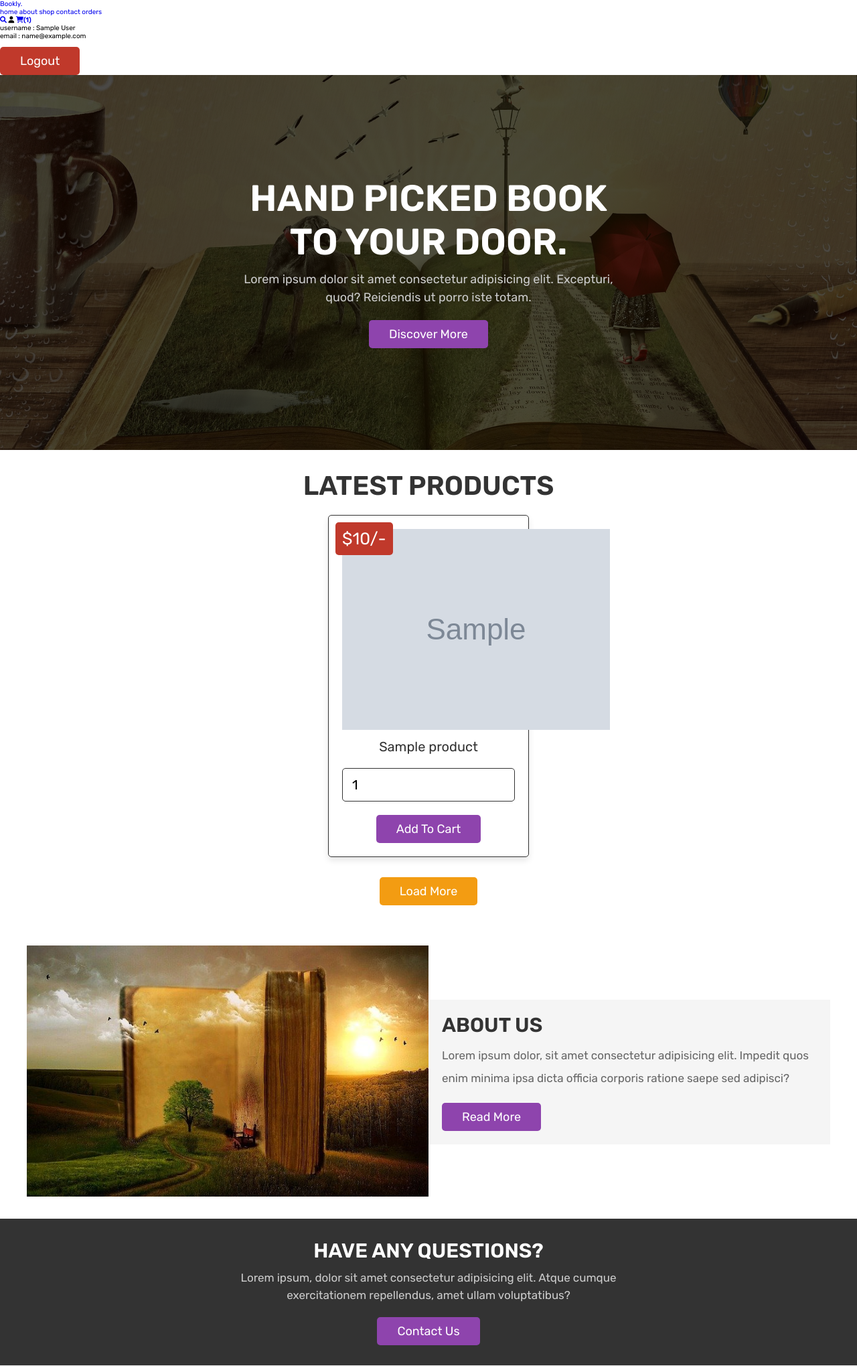
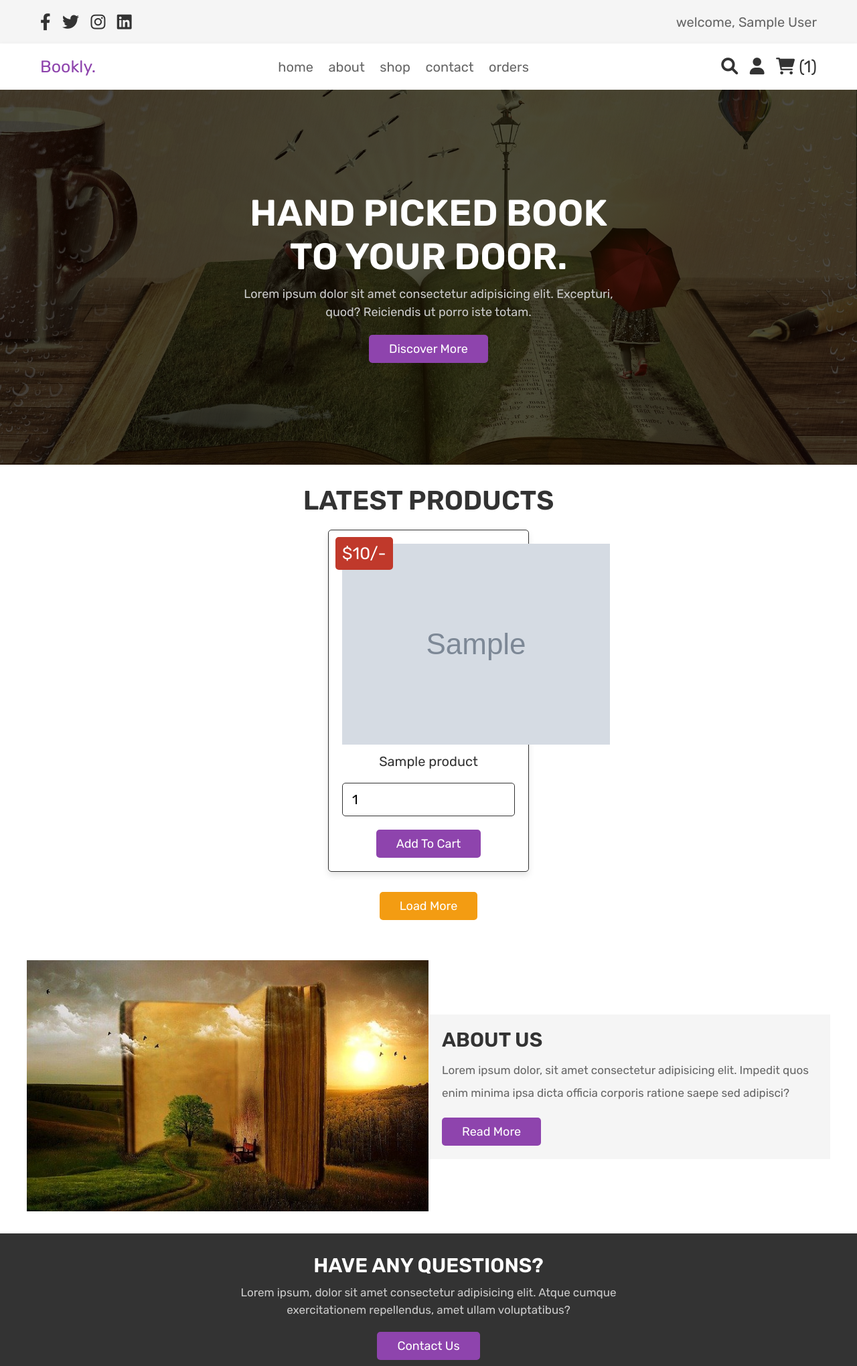
Before and after one commit to bv-0010-0001-0010/book-store-web, a PHP site: page /index.php in a window 1280 px wide. Shown: the top 2040 px of the page at 67% size. Run offline with PHP 8.4, Linux system fonts and the light colour scheme; the visitor is signed in with stand-in values (Sample User, id 1); tables that the repository leaves empty hold one stand-in row (values such as "Sample post"); grey boxes marked "Sample" are stand-in pictures.

Commit message:
header changes

```diff
--- a/header.php
+++ b/header.php
@@ -2,27 +2,59 @@
 // This file expects config.php to already be required by the page.
 ensure_session_started();
 
-$user_id = $_SESSION['user_id'] ?? null;
-$isLoggedIn = !empty($user_id);
+// Messages (safe)
+if (isset($message)) {
+  $msgs = is_array($message) ? $message : [$message];
+  foreach ($msgs as $m) {
+    echo '
+      <div class="message">
+        <span>' . e((string)$m) . '</span>
+        <i class="fas fa-times" onclick="this.parentElement.remove();"></i>
+      </div>
+    ';
+  }
+}
 
+// Session (safe)
+$user_id    = (int)($_SESSION['user_id'] ?? 0);
+$user_name  = (string)($_SESSION['user_name'] ?? '');
+$user_email = (string)($_SESSION['user_email'] ?? '');
+
+// Cart count (safe)
 $cart_rows_number = 0;
-if ($isLoggedIn) {
-  $stmt = $conn->prepare('SELECT COUNT(*) AS c FROM `cart` WHERE user_id = ?');
+if ($user_id > 0) {
+  if ($stmt = $conn->prepare("SELECT COUNT(*) FROM `cart` WHERE user_id = ?")) {
     $stmt->bind_param('i', $user_id);
     $stmt->execute();
-  $res = $stmt->get_result();
-  if ($row = $res->fetch_assoc()) {
-    $cart_rows_number = (int)$row['c'];
-  }
+    $stmt->bind_result($cart_rows_number);
+    $stmt->fetch();
     $stmt->close();
   }
-
-$user_name  = $_SESSION['user_name'] ?? '';
-$user_email = $_SESSION['user_email'] ?? '';
+}
 ?>
 
 <header class="header">
 
+  <div class="header-1">
+    <div class="flex">
+      <div class="share">
+        <a href="#" class="fab fa-facebook-f"></a>
+        <a href="#" class="fab fa-twitter"></a>
+        <a href="#" class="fab fa-instagram"></a>
+        <a href="#" class="fab fa-linkedin"></a>
+      </div>
+
+      <p>
+        <?php if ($user_id > 0) { ?>
+          welcome, <span><?php echo e($user_name); ?></span>
+        <?php } else { ?>
+          new <a href="login.php">login</a> | <a href="register.php">register</a>
+        <?php } ?>
+      </p>
+    </div>
+  </div>
+
+  <div class="header-2">
     <div class="flex">
 
       <a href="index.php" class="logo">Bookly<span>.</span></a>
@@ -32,38 +64,29 @@
         <a href="about.php">about</a>
         <a href="shop.php">shop</a>
         <a href="contact.php">contact</a>
-      <?php if ($isLoggedIn) { ?>
         <a href="orders.php">orders</a>
-      <?php } ?>
       </nav>
 
       <div class="icons">
         <div id="menu-btn" class="fas fa-bars"></div>
         <a href="search_page.php" class="fas fa-search"></a>
-      <?php if ($isLoggedIn) { ?>
         <div id="user-btn" class="fas fa-user"></div>
-        <a href="cart.php" class="fas fa-shopping-cart"><span>(<?php echo (int)$cart_rows_number; ?>)</span></a>
-      <?php } ?>
+        <a href="cart.php"> <i class="fas fa-shopping-cart"></i>
+          <span>(<?php echo (int)$cart_rows_number; ?>)</span>
+        </a>
       </div>
 
-    <div class="account-box">
-      <?php if ($isLoggedIn) { ?>
+      <div class="user-box">
+        <?php if ($user_id > 0) { ?>
           <p>username : <span><?php echo e($user_name); ?></span></p>
           <p>email : <span><?php echo e($user_email); ?></span></p>
           <a href="logout.php" class="delete-btn">logout</a>
         <?php } else { ?>
-        <div>new <a href="login.php">login</a> | <a href="register.php">register</a></div>
+          <p>new <a href="login.php">login</a> | <a href="register.php">register</a></p>
         <?php } ?>
       </div>
 
     </div>
+  </div>
 
 </header>
-
-<?php
-if (!empty($message) && is_array($message)) {
-  foreach ($message as $msg) {
-    echo '<div class="message"><span>' . e((string)$msg) . '</span><i class="fas fa-times" onclick="this.parentElement.remove();"></i></div>';
-  }
-}
-?>
```
Lines whose indentation alone changed are shown as unchanged.
